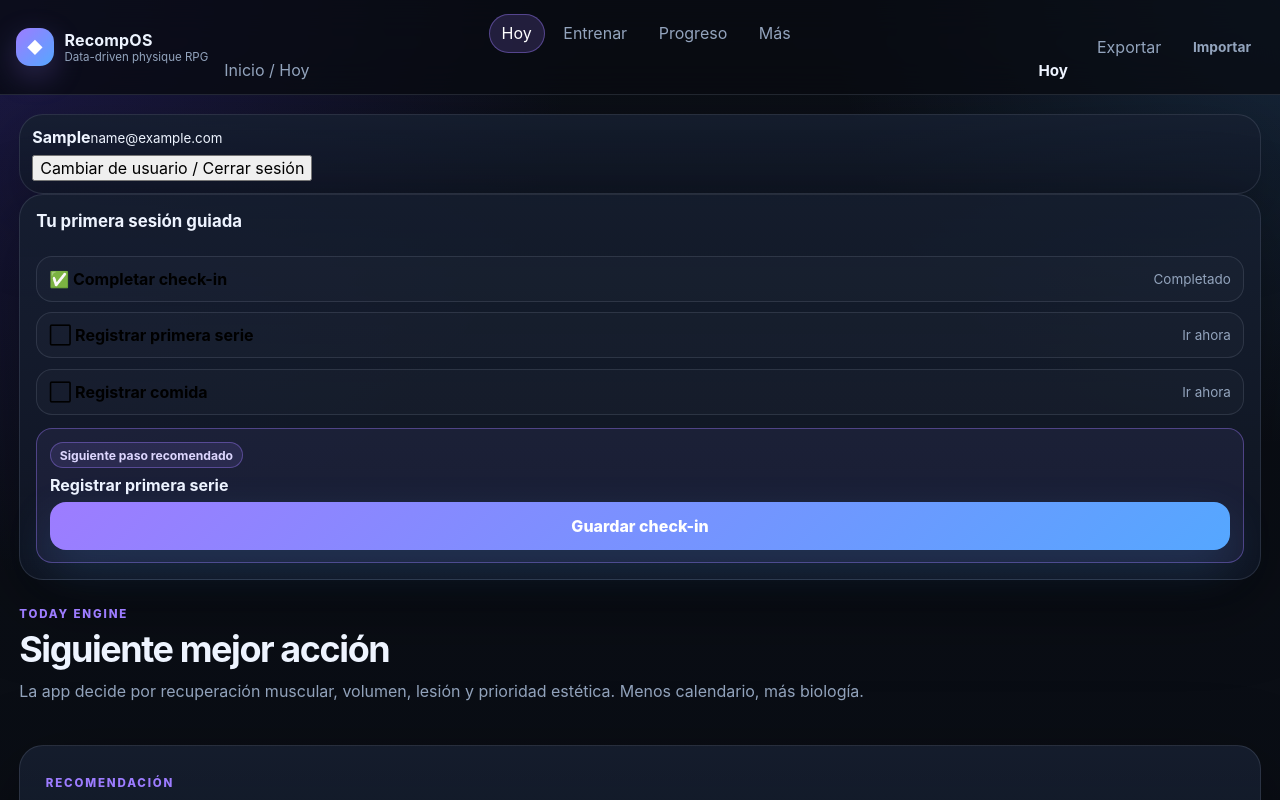
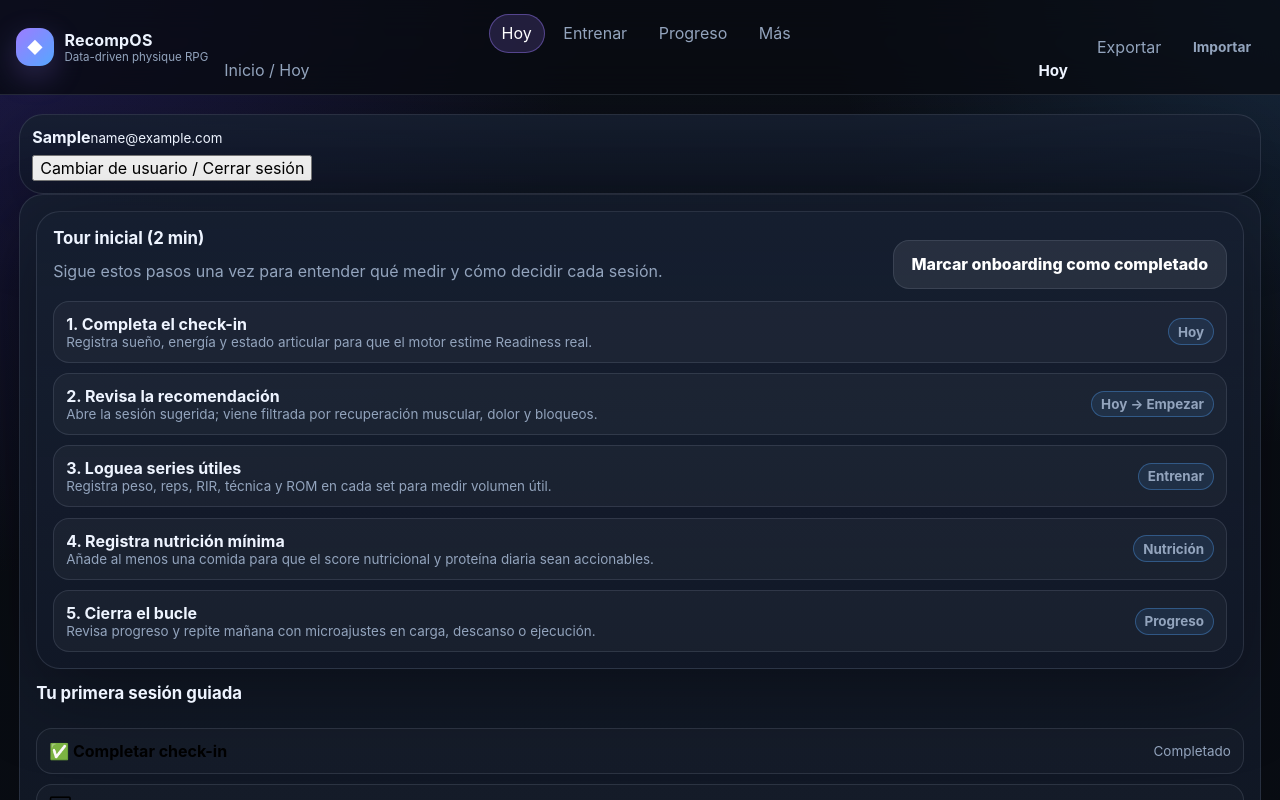
Before and after one commit to dacarpena/recompOS, a React (Vite) app: page / in a window 1280 px wide. Both pictures are taken after typing "Sample", "name@example.com", "Sample123" into the empty fields and a click on the button "Crear cuenta". Shown: the top 800 px of the page. Built offline with nearby package versions, Linux system fonts and the light colour scheme.

Commit message:
Add onboarding tour, metric tooltips, and coaching validations

```diff
--- a/src/App.tsx
+++ b/src/App.tsx
@@ -1,6 +1,6 @@
 import { useEffect, useMemo, useState } from 'react';
 import { AppData, BodyMetric, DailyCheckin, MealLog, SessionType, WorkoutSession } from './types';
-import { addMeal, addMetric, addSession, exportData, getLegacyKey, importDataFile, keyForUser, loadData, readLegacyData, saveData, upsertCheckin } from './lib/storage';
+import { addMeal, addMetric, addSession, exportData, getLegacyKey, importDataFile, keyForUser, loadData, readLegacyData, readOnboardingCompleted, saveData, saveOnboardingCompleted, upsertCheckin } from './lib/storage';
 import { getCurrentUser, signIn, signOut, signUp, User } from './lib/auth';
 import { Today } from './components/Today';
 import { Workout } from './components/Workout';
@@ -11,6 +11,7 @@ import { Campaign } from './components/Campaign';
 import { Plan } from './components/Plan';
 import { Overload } from './components/Overload';
 import { Auth } from './components/Auth';
+import { Onboarding } from './components/Onboarding';
 
 type Tab = 'today' | 'train' | 'overload' | 'atlas' | 'nutrition' | 'progress' | 'campaign' | 'plan';
 
@@ -34,14 +35,17 @@ export default function App() {
   const [tab, setTab] = useState<Tab>('today');
   const [moreOpen, setMoreOpen] = useState(false);
   const [initialWorkout, setInitialWorkout] = useState<SessionType>('A_PUSH');
+  const [onboardingCompleted, setOnboardingCompleted] = useState(true);
 
   useEffect(() => {
     if (!user) {
       setData(null);
       setTab('today');
+      setOnboardingCompleted(true);
       return;
     }
     setData(loadData(user.id));
+    setOnboardingCompleted(readOnboardingCompleted(user.id));
   }, [user]);
 
   useEffect(() => {
@@ -97,6 +101,12 @@ export default function App() {
     signOut();
     setData(null);
     setUser(null);
+  }
+
+  function handleCompleteOnboarding() {
+    if (!user) return;
+    saveOnboardingCompleted(user.id, true);
+    setOnboardingCompleted(true);
   }
 
   if (!user) {
@@ -157,6 +167,7 @@ export default function App() {
           onImportLegacy={handleImportLegacy}
         />
         <section className="card guidePanel">
+          <Onboarding completed={onboardingCompleted} onComplete={handleCompleteOnboarding} />
           {firstSession ? (
             <>
               <h3>Tu primera sesión guiada</h3>
--- /dev/null
+++ b/src/components/Onboarding.tsx
@@ -0,0 +1,37 @@
+import { Card, Pill } from './UI';
+
+type OnboardingStep = { id: string; title: string; detail: string; tabHint: string };
+
+const STEPS: OnboardingStep[] = [
+  { id: '1', title: 'Completa el check-in', detail: 'Registra sueño, energía y estado articular para que el motor estime Readiness real.', tabHint: 'Hoy' },
+  { id: '2', title: 'Revisa la recomendación', detail: 'Abre la sesión sugerida; viene filtrada por recuperación muscular, dolor y bloqueos.', tabHint: 'Hoy → Empezar' },
+  { id: '3', title: 'Loguea series útiles', detail: 'Registra peso, reps, RIR, técnica y ROM en cada set para medir volumen útil.', tabHint: 'Entrenar' },
+  { id: '4', title: 'Registra nutrición mínima', detail: 'Añade al menos una comida para que el score nutricional y proteína diaria sean accionables.', tabHint: 'Nutrición' },
+  { id: '5', title: 'Cierra el bucle', detail: 'Revisa progreso y repite mañana con microajustes en carga, descanso o ejecución.', tabHint: 'Progreso' }
+];
+
+export function Onboarding({ completed, onComplete }: { completed: boolean; onComplete: () => void }) {
+  if (completed) return null;
+  return (
+    <Card>
+      <div className="row between wrap gap">
+        <div>
+          <h3>Tour inicial (2 min)</h3>
+          <p className="muted">Sigue estos pasos una vez para entender qué medir y cómo decidir cada sesión.</p>
+        </div>
+        <button className="secondaryButton" onClick={onComplete}>Marcar onboarding como completado</button>
+      </div>
+      <div className="list">
+        {STEPS.map((step, idx) => (
+          <div key={step.id} className="listItem">
+            <div>
+              <strong>{idx + 1}. {step.title}</strong>
+              <span>{step.detail}</span>
+            </div>
+            <Pill tone="blue">{step.tabHint}</Pill>
+          </div>
+        ))}
+      </div>
+    </Card>
+  );
+}
--- a/src/components/Today.tsx
+++ b/src/components/Today.tsx
@@ -2,7 +2,7 @@ import { AppData, DailyCheckin, Traffic } from '../types';
 import { BLOCKED_EXERCISES, MUSCLES } from '../data/seed';
 import { latestCheckin, muscleClocks, nutritionToday, readinessScore, recommendSession, rollingVolume } from '../lib/engines';
 import { dateKey, fmtHours, uid } from '../lib/format';
-import { Card, Meter, Pill, SectionHeader, Stat, TrafficDot } from './UI';
+import { Card, ExplainTooltip, Meter, Pill, SectionHeader, Stat, TrafficDot } from './UI';
 
 type Props = {
   data: AppData;
@@ -58,10 +58,19 @@ export function Today({ data, onSaveCheckin, onStartSession }: Props) {
       </Card>
 
       <div className="grid three">
-        <Card><Stat label="Readiness" value={`${readiness}/100`} hint="Sueño + energía + articulaciones" /><Meter value={readiness} /></Card>
-        <Card><Stat label="Proteína hoy" value={`${nutrition.protein}/${nutrition.proteinTarget} g`} hint={`Nutrition Score ${nutrition.score}/100`} /><Meter value={nutrition.protein} max={nutrition.proteinTarget} /></Card>
+        <Card><Stat label={<><span>Readiness</span> <ExplainTooltip text="Capacidad global del día para tolerar entrenamiento de calidad. Combina sueño, energía y dolor articular." /></>} value={`${readiness}/100`} hint="Sueño + energía + articulaciones" /><Meter value={readiness} /></Card>
+        <Card><Stat label="Proteína hoy" value={`${nutrition.protein}/${nutrition.proteinTarget} g`} hint={<><span>Score nutricional {nutrition.score}/100</span> <ExplainTooltip text="El score nutricional resume adherencia a proteína, calidad alimentaria y consistencia diaria." /></>} /><Meter value={nutrition.protein} max={nutrition.proteinTarget} /></Card>
         <Card><Stat label="Hombro derecho" value={<><TrafficDot status={checkin?.shoulderStatus ?? 'yellow'} /> {checkin?.rightWeakness ? 'Bloqueado' : checkin?.shoulderStatus ?? 'amarillo'}</>} hint={checkin?.rightWeakness ? 'Pérdida de fuerza marcada' : 'Shoulder Guardian activo'} /></Card>
       </div>
+
+      <Card>
+        <h3>Cómo usar hoy</h3>
+        <div className="list">
+          <div className="listItem"><strong>1) Check-in en 60s</strong><span>Actualiza sueño, energía y dolor antes de decidir carga.</span></div>
+          <div className="listItem"><strong>2) Decide por readiness + bloqueos</strong><span>Si readiness baja o hay dolor alto, prioriza técnica, ROM completo y RIR más alto.</span></div>
+          <div className="listItem"><strong>3) Ejecuta y registra cada set</strong><span>Si técnica/ROM caen, reduce peso 5-10% y busca series útiles, no ego reps.</span></div>
+        </div>
+      </Card>
 
       <Card>
         <h3>Check-in rápido</h3>
@@ -90,7 +99,7 @@ export function Today({ data, onSaveCheckin, onStartSession }: Props) {
               const c = clocks.find((x) => x.muscleId === id)!;
               const v = vols.find((x) => x.muscleId === id)!;
               return <div className="listItem" key={id}>
-                <div><strong>{m.icon} {m.name}</strong><span>{v.hardSets}/{m.targetSets10d[0]}-{m.targetSets10d[1]} series útiles · último fuerte {fmtHours(c.hoursSinceHard)}</span></div>
+                <div><strong>{m.icon} {m.name}</strong><span>{v.hardSets}/{m.targetSets10d[0]}-{m.targetSets10d[1]} series útiles <ExplainTooltip text="Volumen útil = series con esfuerzo real y técnica válida que sí estimulan hipertrofia." /> · último fuerte {fmtHours(c.hoursSinceHard)}</span></div>
                 <Pill tone={c.status === 'green' ? 'green' : c.status === 'yellow' ? 'yellow' : 'red'}>{c.status === 'green' ? 'listo' : c.status === 'yellow' ? `en ${fmtHours(c.readyInHours)}` : 'bloqueado'}</Pill>
               </div>;
             })}
--- a/src/components/UI.tsx
+++ b/src/components/UI.tsx
@@ -27,8 +27,12 @@ export function Empty({ title, body }: { title: string; body: string }) {
   return <div className="empty"><strong>{title}</strong><span>{body}</span></div>;
 }
 
-export function Stat({ label, value, hint }: { label: string; value: React.ReactNode; hint?: string }) {
+export function Stat({ label, value, hint }: { label: React.ReactNode; value: React.ReactNode; hint?: React.ReactNode }) {
   return <div className="stat"><span>{label}</span><strong>{value}</strong>{hint && <small>{hint}</small>}</div>;
+}
+
+export function ExplainTooltip({ text }: { text: string }) {
+  return <span className="explainTooltip" title={text} aria-label={text}>¿Qué significa?</span>;
 }
 
 export function SectionHeader({ eyebrow, title, body }: { eyebrow?: string; title: string; body?: string }) {
--- a/src/lib/storage.ts
+++ b/src/lib/storage.ts
@@ -9,6 +9,18 @@ export function keyForUser(userId: string): string {
 
 export function getLegacyKey(): string {
   return LEGACY_KEY;
+}
+
+export function onboardingKeyForUser(userId: string): string {
+  return `${keyForUser(userId)}:onboarding-completed`;
+}
+
+export function readOnboardingCompleted(userId: string): boolean {
+  return localStorage.getItem(onboardingKeyForUser(userId)) === '1';
+}
+
+export function saveOnboardingCompleted(userId: string, completed: boolean) {
+  localStorage.setItem(onboardingKeyForUser(userId), completed ? '1' : '0');
 }
 
 function initialData(): AppData {
--- a/src/styles.css
+++ b/src/styles.css
@@ -172,6 +172,9 @@ input:focus, select:focus, textarea:focus { border-color: rgba(157,124,255,.65);
 .guidePanel { display: grid; gap: .85rem; margin-bottom: 1rem; }
 .checklistItem { width: 100%; background: rgba(255,255,255,.02); border: 1px solid var(--line); }
 .nextStepBanner { display: grid; gap: .45rem; padding: .8rem; border-radius: 16px; border: 1px solid rgba(157,124,255,.4); background: rgba(157,124,255,.08); }
+.explainTooltip { display: inline-flex; margin-left: .4rem; font-size: .72rem; color: #bfdbfe; border-bottom: 1px dashed rgba(191,219,254,.55); cursor: help; }
+.warningStack { display: grid; gap: .35rem; padding: .65rem; border-radius: 14px; border: 1px solid rgba(251,191,36,.35); background: rgba(251,191,36,.08); }
+.warningText { margin: 0; color: #fde68a; font-size: .84rem; }
 @media (max-width: 980px) {
   .contextLine { flex-direction: column; align-items: flex-start; }
 }
```
Also changed, not shown: src/components/Workout.tsx (+13 -3 lines).
